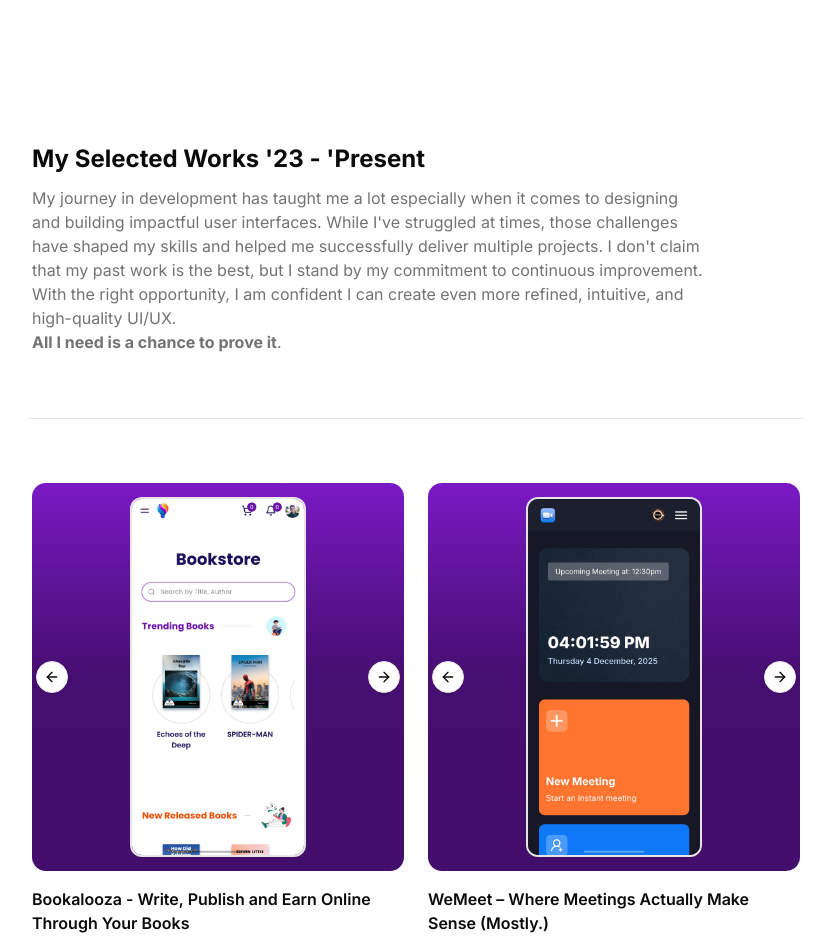
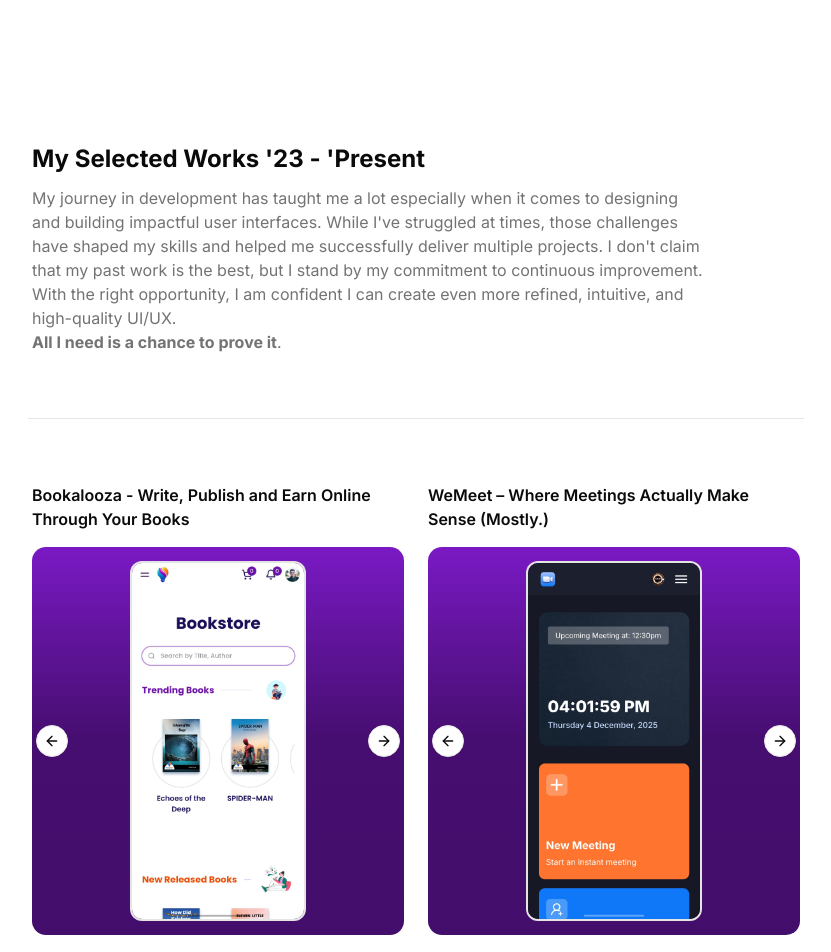
Before and after one commit to YogeshDhengale/Portfolio, a Next.js app: page /projects in a window 1280 px wide. Shown: the top 952 px of the page, without its empty margins (224-1055 px from the left). Built offline with nearby package versions, Linux system fonts and the light colour scheme.

Commit message:
Fix: carousel issue resolved

```diff
--- a/Components/ProductCarousel/ProductCarousel.tsx
+++ b/Components/ProductCarousel/ProductCarousel.tsx
@@ -35,8 +35,8 @@
           </CarouselItem>
         ))}
       </CarouselContent>
-      <CarouselPrevious className="left-1" onClick={(e) => e.stopPropagation()} />
-      <CarouselNext className="right-1" onClick={(e) => e.stopPropagation()} />
+      <CarouselPrevious className="left-1" />
+      <CarouselNext className="right-1" />
     </Carousel>
   );
 };
--- a/Components/ProjectCard/ProjectCard.tsx
+++ b/Components/ProjectCard/ProjectCard.tsx
@@ -18,12 +18,12 @@
 
 function ProjectCard({ project }: { project: IProjectProp }) {
   return (
-    <Link href={`/projects/${project.id}`} className="w-full mb-8">
-      <div className="rounded-xl max-w-full aspect-square bg-linear-180 from-[#7a19c4] via-[#460e70] to-[#430e6b]">
+    <Link href={`/projects/${project.id}`} className="w-full mb-8 group">
+      <div className="mb-4 group-hover:underline">
+        <h3 className="text-base font-semibold">{project.title}</h3>
+      </div>
+      <div onClick={(e) => e.stopPropagation()} className="rounded-xl max-w-full aspect-square bg-linear-180 from-[#7a19c4] via-[#460e70] to-[#430e6b]">
         <ProductCarousel images={project.images} />
-      </div>
-      <div className="mt-4">
-        <h3 className="text-base font-semibold">{project.title}</h3>
       </div>
     </Link>
   );
```
